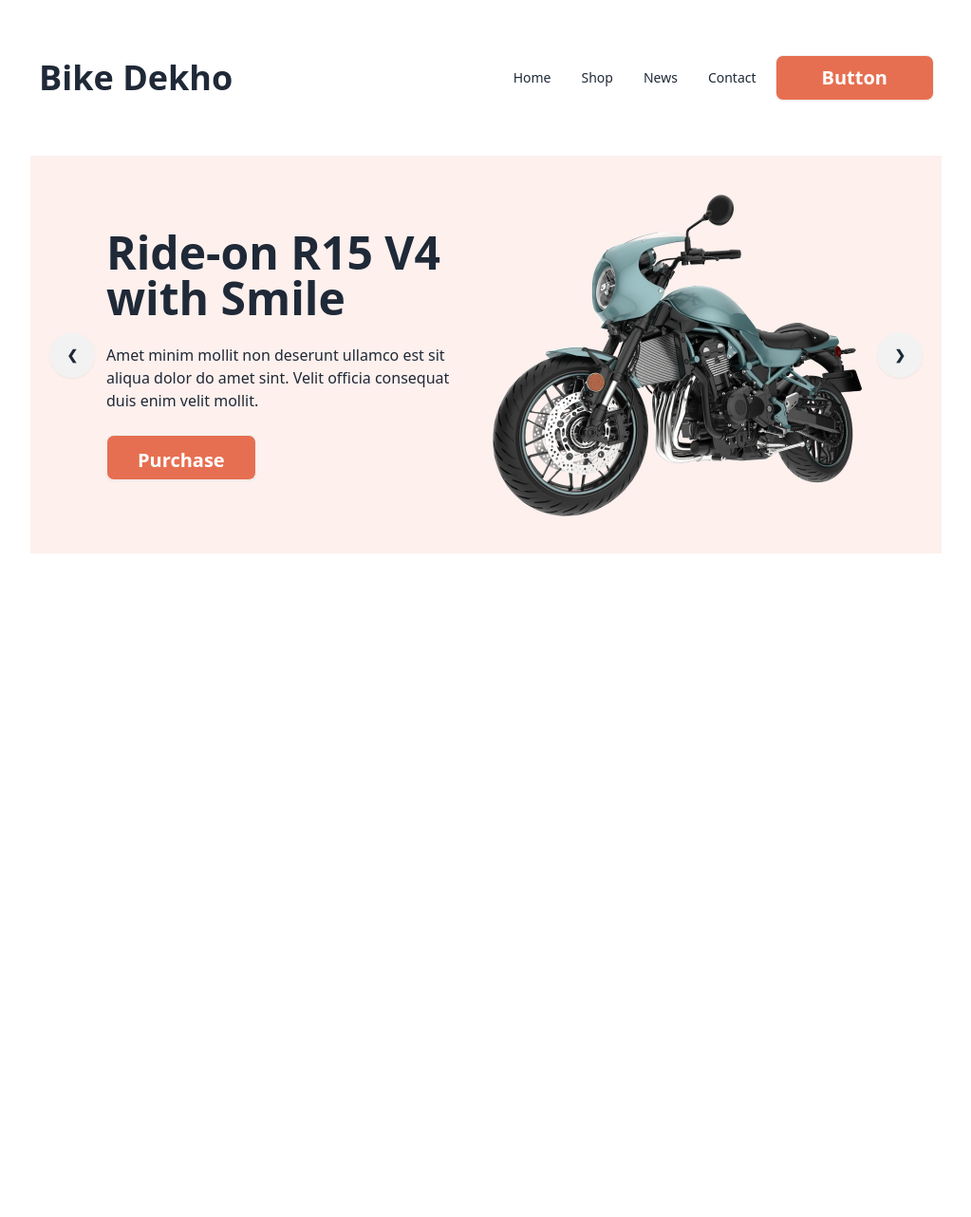
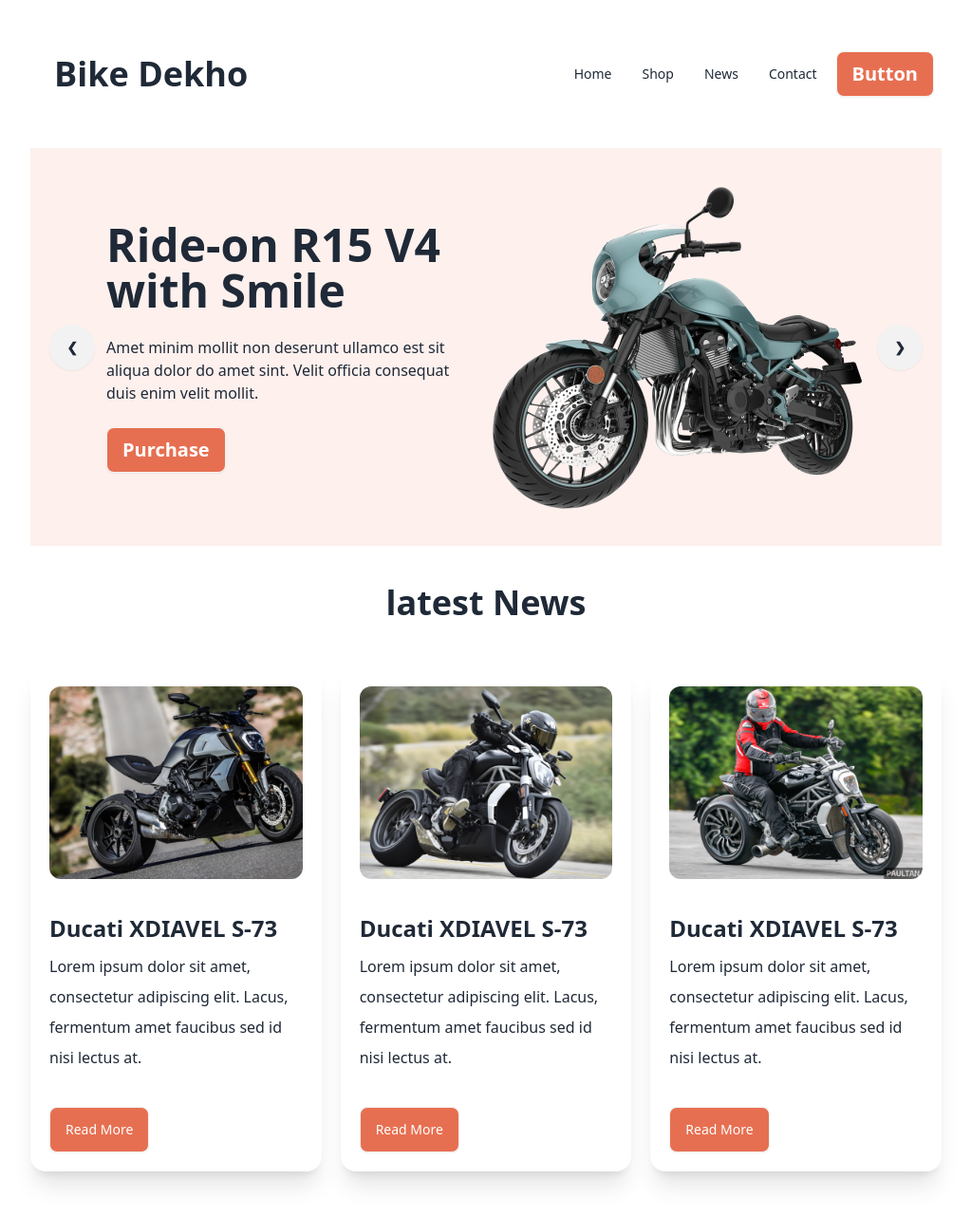
Before and after one commit to Borkotullah01/Biker-zone-website, a plain HTML site: page index.html in a window 1280 px wide. Shown: the whole page at 95% size, without its empty margins (128-1151 px from the left). Before the commit the page ends 800 px from the top, so only its background shows below. Drawn offline with nearby package versions, Linux system fonts and the light colour scheme.

Commit message:
Latest news collection section added

```diff
--- a/index.html
+++ b/index.html
@@ -11,7 +11,7 @@
 </head>
 <body>
     <header class="container sm:11/12 mx-auto md:10/12 md:mx-auto lg:w-9/12 lg:mx-auto">
-        <div class="navbar bg-base-100 my-12">
+        <div class="navbar bg-base-100 lg:my-11">
             <div class="navbar-start w-[100%]">
               <div class="dropdown">
                 <div tabindex="0" role="button" class="btn btn-ghost lg:hidden">
@@ -24,7 +24,7 @@
                     <li><a>Contact</a></li>
                 </ul>
               </div>
-              <a class="btn btn-ghost text-xl md:text-4xl lg:text-4xl p-0">Bike Dekho</a>
+              <a class="btn btn-ghost text-xl md:text-4xl lg:text-4xl">Bike Dekho</a>
             </div>
             <div class="navbar-center hidden lg:flex">
               <ul class="menu menu-horizontal font-medium px-1">
@@ -35,21 +35,21 @@
               </ul>
             </div>
             <div class="navbar-end w-auto">
-              <a class="btn bg-[#E76F51] text-white text-xl font-bold py-4 px-12 leading-3">Button</a>
+              <a class="btn bg-[#E76F51] text-white text-xl font-bold">Button</a>
             </div>
         </div>
         <!-- carousel section -->
         <div class="carousel w-full">
           <div id="slide1" class="carousel-item relative w-full">
             <div class="hero bg-[#E76F511A]">
-              <div class="hero-content px-20 flex-col lg:flex-row-reverse">
+              <div class="hero-content px-20 flex-col-reverse lg:flex-row-reverse">
                 <img src="images/slider/bike1.png" class="flex-1"/>
                 <div class="flex-1">
                   <h1 class="text-5xl font-bold">Ride-on R15 V4 with Smile</h1>
                   <p class="py-6 text-base font-light">
                     Amet minim mollit non deserunt ullamco
                     est sit aliqua dolor do amet sint. Velit officia consequat duis enim velit mollit.</p>
-                    <a class="btn bg-[#E76F51] text-white text-xl font-bold py-5 px-8 leading-3">Purchase</a>
+                    <a class="btn bg-[#E76F51] text-white text-xl font-bold">Purchase</a>
                 </div>
               </div>
             </div>
@@ -60,14 +60,14 @@
           </div>
           <div id="slide2" class="carousel-item relative w-full">
             <div class="hero bg-[#E76F511A]">
-              <div class="hero-content px-20 flex-col lg:flex-row-reverse">
+              <div class="hero-content px-20 flex-col-reverse lg:flex-row-reverse">
                 <img src="images/slider/bike2.png" class="flex-1"/>
                 <div class="flex-1">
                   <h1 class="text-5xl font-bold">Ride-on R15 V4 with Smile</h1>
                   <p class="py-6 text-base font-light">
                     Amet minim mollit non deserunt ullamco
                     est sit aliqua dolor do amet sint. Velit officia consequat duis enim velit mollit.</p>
-                    <a class="btn bg-[#E76F51] text-white text-xl font-bold py-5 px-8 leading-3">Purchase</a>
+                    <a class="btn bg-[#E76F51] text-white text-xl font-bold">Purchase</a>
                 </div>
               </div>
             </div>
@@ -78,14 +78,14 @@
           </div>
           <div id="slide3" class="carousel-item relative w-full">
             <div class="hero bg-[#E76F511A]">
-              <div class="hero-content px-20 flex-col lg:flex-row-reverse">
+              <div class="hero-content px-20 flex-col-reverse lg:flex-row-reverse">
                 <img src="images/slider/bike3.png" class="flex-1"/>
                 <div class="flex-1">
                   <h1 class="text-5xl font-bold">Ride-on R15 V4 with Smile</h1>
                   <p class="py-6 text-base font-light">
                     Amet minim mollit non deserunt ullamco
                     est sit aliqua dolor do amet sint. Velit officia consequat duis enim velit mollit.</p>
-                    <a class="btn bg-[#E76F51] text-white text-xl font-bold py-5 px-8 leading-3">Purchase</a>
+                    <a class="btn bg-[#E76F51] text-white text-xl font-bold">Purchase</a>
                 </div>
               </div>
             </div>
@@ -96,14 +96,14 @@
           </div>
           <div id="slide4" class="carousel-item relative w-full">
             <div class="hero bg-[#E76F511A]">
-              <div class="hero-content px-20 flex-col lg:flex-row-reverse">
+              <div class="hero-content px-20 flex-col-reverse lg:flex-row-reverse">
                 <img src="images/slider/bike4.png" class="flex-1"/>
                 <div class="flex-1">
                   <h1 class="text-5xl font-bold">Ride-on R15 V4 with Smile</h1>
                   <p class="py-6 text-base font-light">
                     Amet minim mollit non deserunt ullamco
                     est sit aliqua dolor do amet sint. Velit officia consequat duis enim velit mollit.</p>
-                    <a class="btn bg-[#E76F51] text-white text-xl font-bold py-5 px-8 leading-3">Purchase</a>
+                    <a class="btn bg-[#E76F51] text-white text-xl font-bold">Purchase</a>
                 </div>
               </div>
             </div>
@@ -115,5 +115,54 @@
         </div>
         <!-- carousel section -->
     </header>
+    <main>
+      <section class="my-10 letest-news-section sm:11/12 mx-auto md:10/12 md:mx-auto lg:w-9/12 lg:mx-auto">
+        <h3 class="text-center text-4xl font-semibold">latest News</h3>
+        <div class="card-container grid grid-cols-1 md:grid-cols-2 lg:grid-cols-3 gap-5 my-12">
+          <div class="card-items flex-1">
+            <div class="card px-5 py-5 bg-base-100 shadow-xl">
+                <img src="images/others/latest1.png" alt="Shoes" class="rounded-xl" />
+                <div class="card-content py-9">
+                  <h2 class="card-title text-2xl font-semibold pb-2">Ducati XDIAVEL S-73</h2>
+                <p class="text-base font-normal leading-8">
+                  Lorem ipsum dolor sit amet, consectetur adipiscing elit. Lacus, fermentum amet faucibus sed id nisi lectus at.
+                </p>
+                </div>
+                <div class="card-actions">
+                  <button class="btn bg-[#E76F51] text-white text-sm font-normal">Read More</button>
+                </div>
+            </div>
+          </div>
+          <div class="card-items flex-1">
+            <div class="card px-5 py-5 bg-base-100 shadow-xl">
+                <img src="images/others/latest2.png" alt="Shoes" class="rounded-xl" />
+                <div class="card-content py-9">
+                  <h2 class="card-title text-2xl font-semibold pb-2">Ducati XDIAVEL S-73</h2>
+                <p class="text-base font-normal leading-8">
+                  Lorem ipsum dolor sit amet, consectetur adipiscing elit. Lacus, fermentum amet faucibus sed id nisi lectus at.
+                </p>
+                </div>
+                <div class="card-actions">
+                  <button class="btn bg-[#E76F51] text-white text-sm font-normal">Read More</button>
+                </div>
+            </div>
+          </div>
+          <div class="card-items flex-1">
+            <div class="card px-5 py-5 bg-base-100 shadow-xl">
+                <img src="images/others/latest3.png" alt="Shoes" class="rounded-xl" />
+                <div class="card-content py-9">
+                  <h2 class="card-title text-2xl font-semibold pb-2">Ducati XDIAVEL S-73</h2>
+                <p class="text-base font-normal leading-8">
+                  Lorem ipsum dolor sit amet, consectetur adipiscing elit. Lacus, fermentum amet faucibus sed id nisi lectus at.
+                </p>
+                </div>
+                <div class="card-actions">
+                  <button class="btn bg-[#E76F51] text-white text-sm font-normal">Read More</button>
+                </div>
+            </div>
+          </div>
+        </div>
+      </section>
+    </main>
 </body>
 </html>
```
